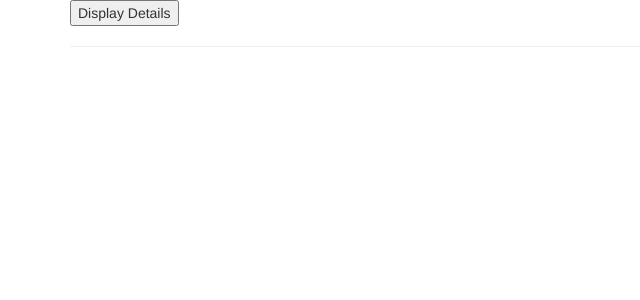
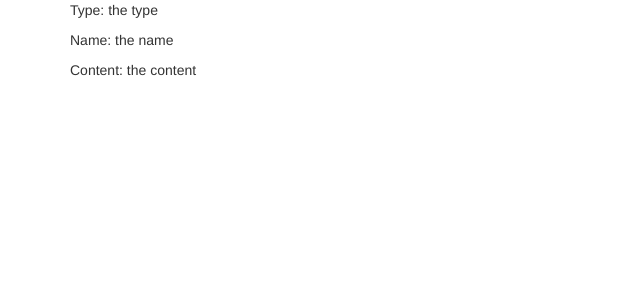
Before and after one commit to superernie77/angular-playground, an Angular app: page / in a window 1280 px wide. Shown: the top 300 px of the page, without its empty margins (0-640 px from the left). Built offline with nearby package versions, Linux system fonts and the light colour scheme.

Commit message:
custom property example

```diff
--- a/src/app/app.component.html
+++ b/src/app/app.component.html
@@ -1 +1 @@
-<app-directive-assignment></app-directive-assignment>
+<app-custom-property [customProperty]= 'rootElement'></app-custom-property>
--- a/src/app/app.component.ts
+++ b/src/app/app.component.ts
@@ -6,4 +6,6 @@ import { Component } from '@angular/core';
   styleUrls: ['./app.component.css']
 })
 export class AppComponent {
+
+  rootElement = { type : 'the type', name :'the name' , content : 'the content'}
 }
--- a/src/app/app.module.ts
+++ b/src/app/app.module.ts
@@ -9,6 +9,7 @@ import { Assignment2Component } from './assignment2/assignment2.component';
 import { Assignment1Component } from './assignment1/assignment1.component';
 import { DataBindingAssignmentComponent } from './data-binding-assignment/data-binding-assignment.component';
 import { DirectiveAssignmentComponent } from './directive-assignment/directive-assignment.component';
+import { CustomPropertyComponent } from './custom-property/custom-property.component';
 
 @NgModule({
   declarations: [
@@ -18,7 +19,8 @@ import { DirectiveAssignmentComponent } from './directive-assignment/directive-a
     Assignment2Component,
     Assignment1Component,
     DataBindingAssignmentComponent,
-    DirectiveAssignmentComponent
+    DirectiveAssignmentComponent,
+    CustomPropertyComponent
   ],
   imports: [
     BrowserModule,
--- /dev/null
+++ b/src/app/custom-property/custom-property.component.html
@@ -0,0 +1,9 @@
+<div class="container">
+<div class="row">
+  <div class="col-xs-12">
+    <p>Type: {{element.type}}</p>
+    <p>Name: {{element.name}}</p>
+    <p>Content: {{element.content}}</p>
+  </div>
+</div>
+</div>
--- /dev/null
+++ b/src/app/custom-property/custom-property.component.ts
@@ -0,0 +1,17 @@
+import { Component, OnInit, Input } from '@angular/core';
+
+@Component({
+  selector: 'app-custom-property',
+  templateUrl: './custom-property.component.html',
+  styleUrls: ['./custom-property.component.css']
+})
+export class CustomPropertyComponent implements OnInit {
+
+  @Input('customProperty') element = { type : 'empty' , name : 'empty', content : 'empty'};
+
+  constructor() { }
+
+  ngOnInit() {
+  }
+
+}
```
Also changed, not shown: src/app/custom-property/custom-property.component.css (added), 1 other file (tests, documents, lock files or other folders).
